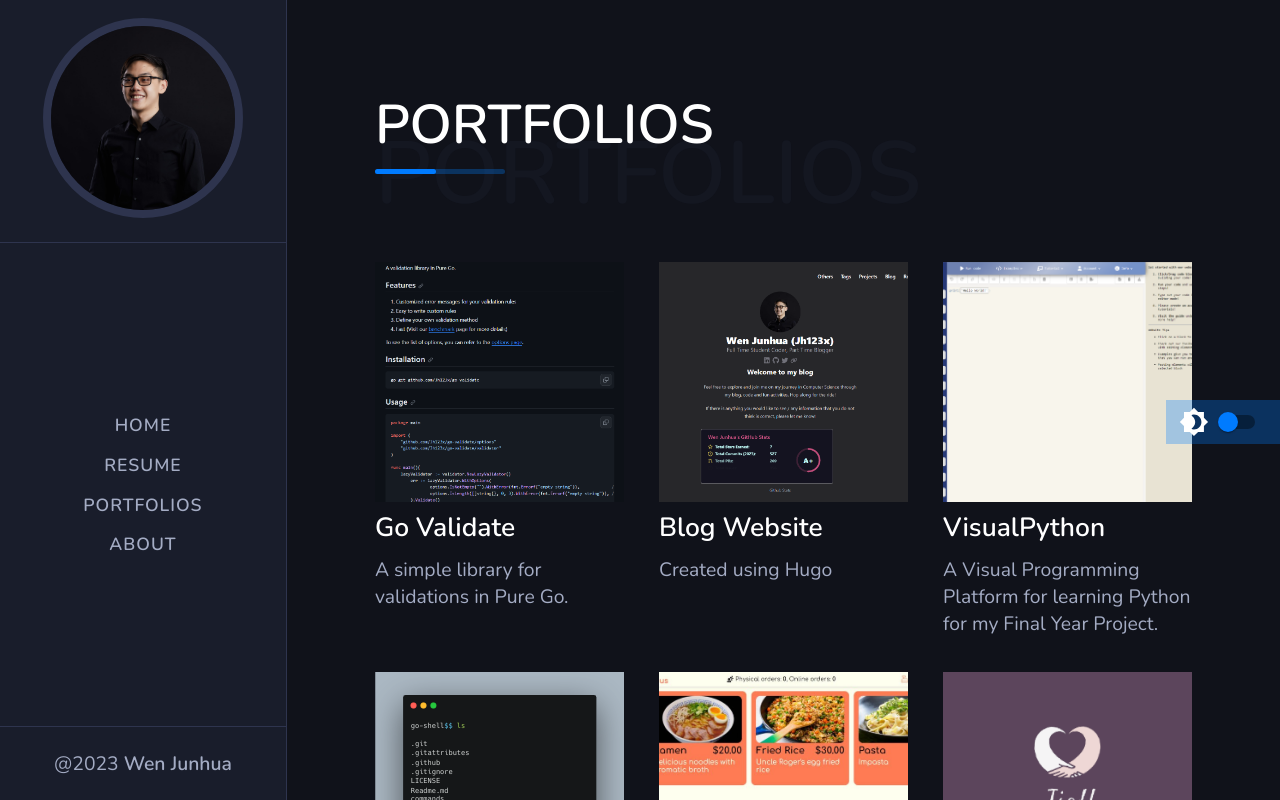
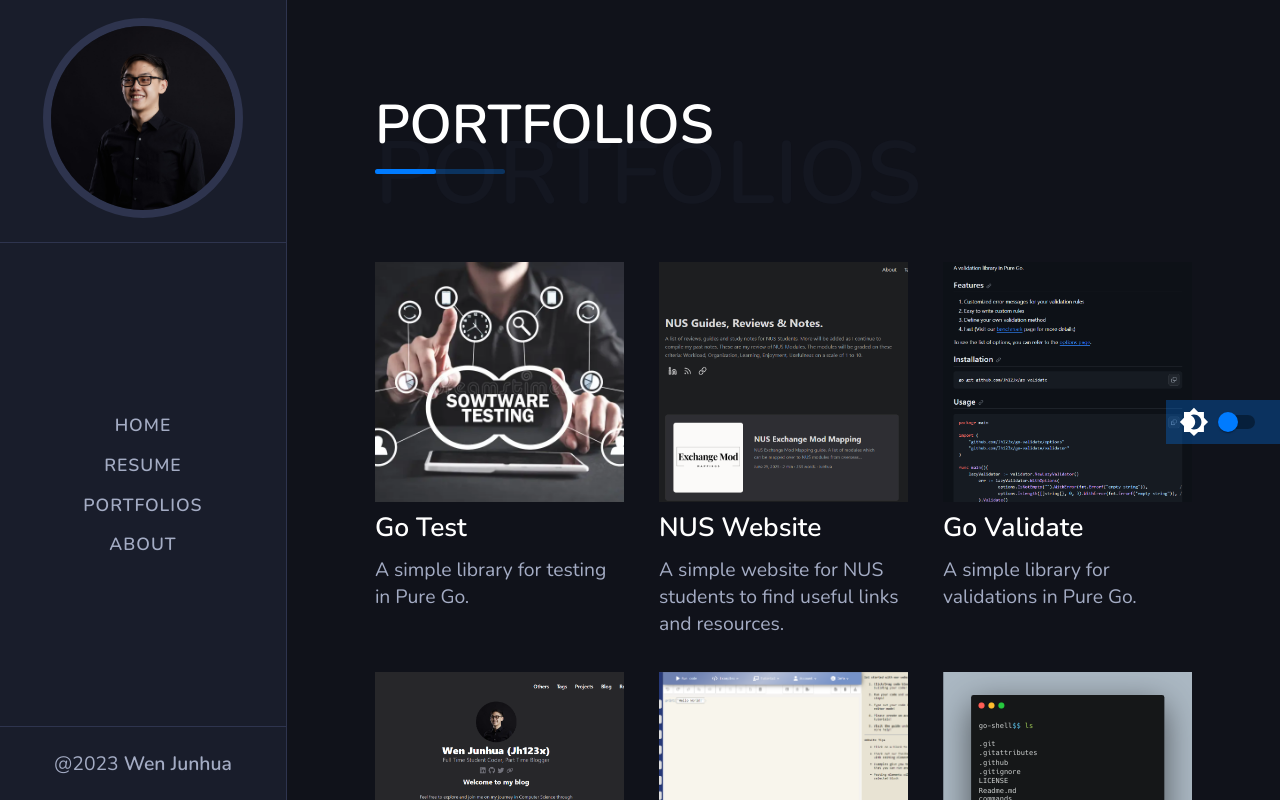
Before and after one commit to Jh123x/jh123x.github.io, a React (Create React App) app: page /#/portfolios in a window 1280 px wide. Shown: the top 800 px of the page. Built offline with nearby package versions, Linux system fonts and the light colour scheme.

Commit message:
feat: add 2 more items to portfolio

```diff
--- a/src/data/portfolios.js
+++ b/src/data/portfolios.js
@@ -14,8 +14,37 @@ import ssrf from "../img/projects/ssrf.png";
 import orderonus from "../img/projects/orderonus.png";
 import not_schrodinger from "../img/projects/not_schrodinger_box.png";
 import govalidate from "../img/projects/go_validate.png";
+import nus_jh123x from "../img/projects/nus_jh123x.png";
+import go_test from "../img/projects/go_test.webp";
 
 const portfolios = [
+  {
+    title: "Go Test",
+    text: "A simple library for testing in Pure Go.",
+    categories: ["Golang"],
+    image: go_test,
+    links: {
+      github: {
+        link: "https://github.com/Jh123x/GoTest",
+      },
+      link: {
+        link: "https://portfolio.jh123x.com/GoTest/",
+        tooltip: "Official Documentation",
+      },
+    },
+  },
+  {
+    title: "NUS Website",
+    text: "A simple website for NUS students to find useful links and resources.",
+    categories: ["Hugo", "Markdown"],
+    image: nus_jh123x,
+    links: {
+      link: {
+        link: "https://nus.jh123x.com/",
+        tooltip: "Website",
+      },
+    },
+  },
   {
     categories: ["Golang"],
     image: govalidate,
@@ -24,13 +53,17 @@ const portfolios = [
         link: "https://github.com/Jh123x/go-validate",
         tooltip: "GitHub Repository",
       },
+      docs: {
+        link: "https://portfolio.jh123x.com/go-validate/",
+        tooltip: "Official Documentation",
+      },
       link: {
         link: "https://jh123x.com/projects/go-validate/",
         tooltip: "Project Details",
-      }
+      },
     },
     title: "Go Validate",
-    text: "A simple library for validations in Pure Go."
+    text: "A simple library for validations in Pure Go.",
   },
   {
     categories: ["Hugo", "Markdown"],
@@ -52,13 +85,17 @@ const portfolios = [
     ],
     image: fyp,
     links: {
-      link: {
+      feature_site: {
         link: "https://python.jh123x.com",
         tooltip: "Test Development of the Project",
       },
-      link2: {
+      project_showcase: {
         link: "https://jh123x.com/projects/visualpython/",
         tooltip: "Project Page",
+      },
+      official: {
+        link: "https://visualpython.comp.nus.edu.sg/",
+        tooltip: "Production Deployment of the Project",
       },
     },
     title: "VisualPython",
@@ -239,10 +276,9 @@ const portfolios = [
       link2: {
         link: "https://jh123x.com/projects/hacknroll2022/",
         tooltip: "Project Details",
-      }
-    }
-
-  }
+      },
+    },
+  },
 ];
 
 export default portfolios;
```
Also changed, not shown: src/img/projects/go_test.webp (added), src/img/projects/nus_jh123x.png (added).
